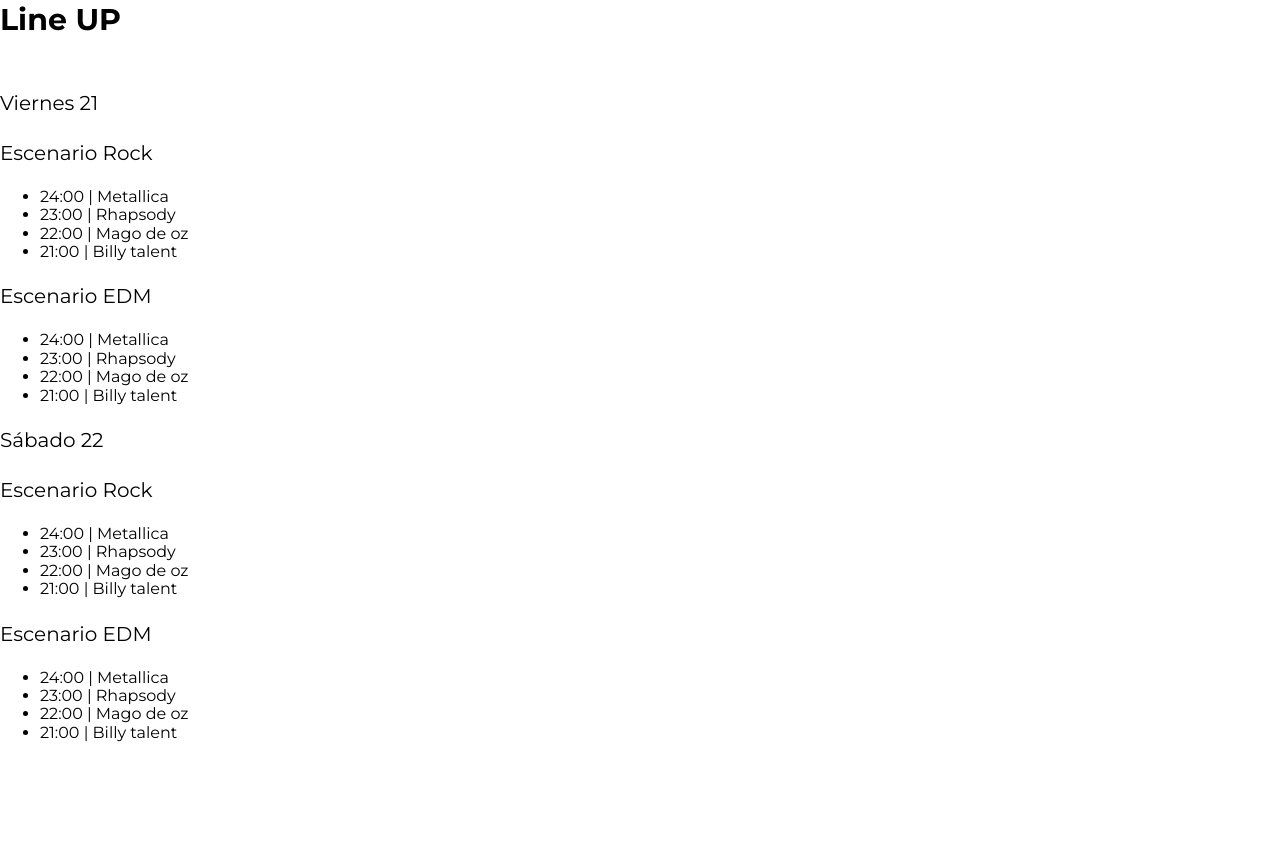
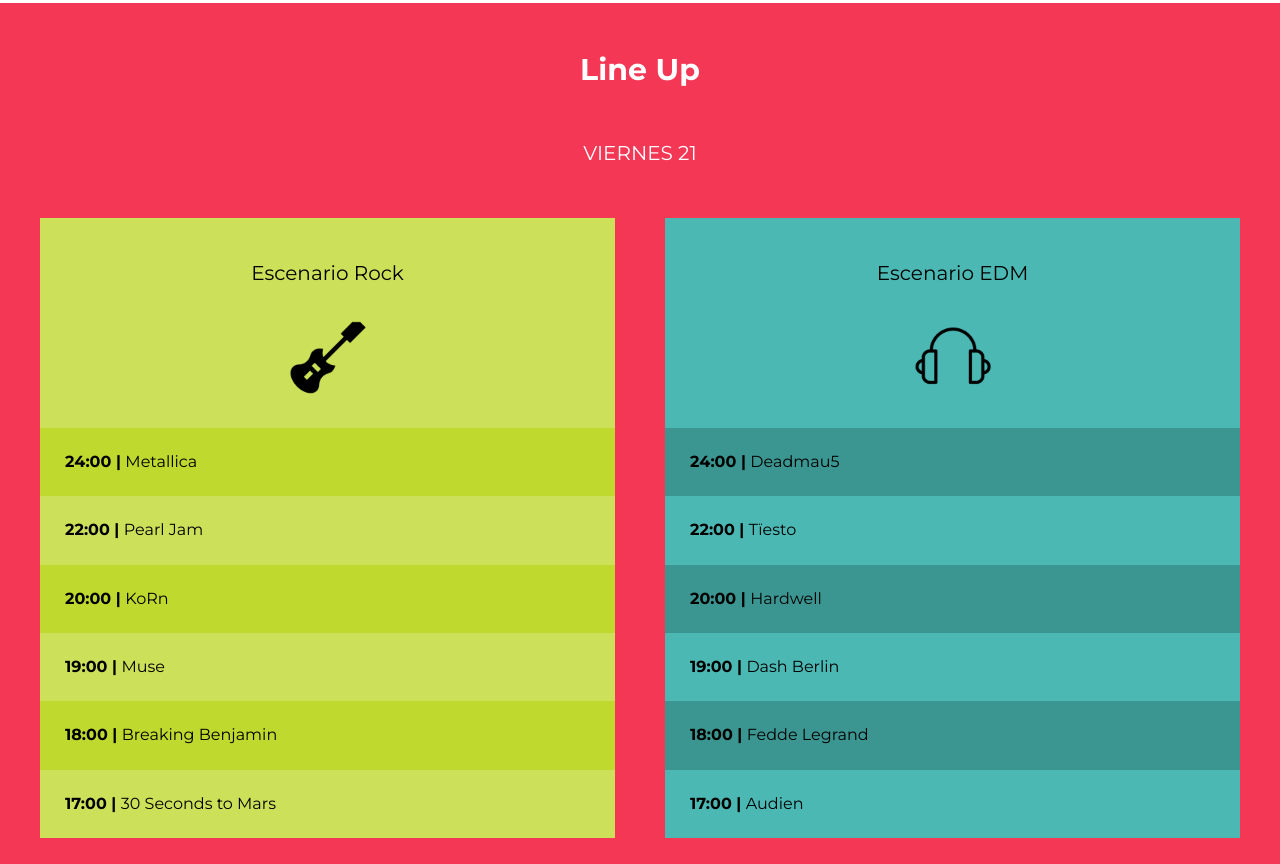
Before and after one commit to AlejandroIt2019/FestivalM, a website: page index.html in a window 1280 px wide. Shown: the part 1216-2080 px from the top of the page. Before the commit the page ends 1974 px from the top, so only its background shows below. Drawn offline with Linux system fonts and the light colour scheme; files that its build step writes are made by us from their sources.

Commit message:
Insertando el JS para la galeria

```diff
--- a/gulpfile.js
+++ b/gulpfile.js
@@ -58,6 +58,12 @@
     done();
 }
 
+function javascript(done) {
+    src('src/js/**/*.js')
+        .pipe(dest('build/js'));
+
+    done();
+}
 
 //se necesita conector de sass, plugins "gulp-sass"
 //llamar siempre el node.
@@ -65,6 +71,8 @@
 function dev(done) {
 
     watch('src/scss/**/*.scss', css);
+    watch('src/scss/**/*.js', javascript);
+
 
     done();
 }
@@ -72,4 +80,5 @@
 exports.imagenes = imagenes;
 exports.formatoavif = formatoavif;
 exports.versionWebp = versionWebp;
-exports.dev = parallel(imagenes, versionWebp, formatoavif, dev);
+exports.js = javascript;
+exports.dev = parallel(imagenes, versionWebp, formatoavif, javascript, dev);
--- a/index.html
+++ b/index.html
@@ -64,12 +64,11 @@
     </section>
 
 
-    <section class="lineup">
-        <h3>Line UP</h3>
-        <P class="dia">Viernes 21</P>
+    <section id="lineup" class="lineup">
+        <h3>Line Up</h3>
 
-
-        <div class="contenedor-escenarios contenedor-esc">
+        <p class="dia">Viernes 21</p>
+        <div class="escenarios-contenedor contenedor">
             <div class="escenario rock bg-amarillo">
                 <p class="nombre-escenario">Escenario Rock</p>
 
@@ -78,80 +77,118 @@
                         24:00 | <span>Metallica</span>
                     </li>
                     <li>
-                        23:00 | <span>Rhapsody</span>
+                        22:00 | <span>Pearl Jam</span>
                     </li>
                     <li>
-                        22:00 | <span>Mago de oz</span>
+                        20:00 | <span>KoRn</span>
                     </li>
                     <li>
-                        21:00 | <span>Billy talent</span>
+                        19:00 | <span>Muse</span>
+                    </li>
+                    <li>
+                        18:00 | <span>Breaking Benjamin</span>
+                    </li>
+                    <li>
+                        17:00 | <span>30 Seconds to Mars</span>
                     </li>
                 </ul>
-            </div> <!--escenario-->
+            </div> <!--.escenario-->
 
-            <div class="escenario rock">
+            <div class="escenario edm bg-verde">
                 <p class="nombre-escenario">Escenario EDM</p>
 
                 <ul class="calendario">
                     <li>
-                        24:00 | <span>Metallica</span>
+                        24:00 | <span>Deadmau5</span>
                     </li>
                     <li>
-                        23:00 | <span>Rhapsody</span>
+                        22:00 | <span>Tïesto</span>
                     </li>
                     <li>
-                        22:00 | <span>Mago de oz</span>
+                        20:00 | <span>Hardwell</span>
                     </li>
                     <li>
-                        21:00 | <span>Billy talent</span>
+                        19:00 | <span>Dash Berlin</span>
+                    </li>
+
+                    <li>
+                        18:00 | <span>Fedde Legrand</span>
+                    </li>
+                    <li>
+                        17:00 | <span>Audien</span>
                     </li>
                 </ul>
-            </div> <!--escenario-->
-        </div>  <!--contenedor de todos los escenarios-->
+            </div> <!--.escenario-->
+        </div> <!--.escenarios-contenedor -->
 
-        <P class="dia">Sábado 22</P>
-
-        <div class="contenedor-escenarios contenedor-esc">
+        <p class="dia">Sábado 22</p>
+        <div class="escenarios-contenedor contenedor">
             <div class="escenario rock bg-verde">
                 <p class="nombre-escenario">Escenario Rock</p>
 
                 <ul class="calendario">
                     <li>
-                        24:00 | <span>Metallica</span>
+                        24:00 | <span>Red Hot Chili Peppers</span>
                     </li>
                     <li>
-                        23:00 | <span>Rhapsody</span>
+                        22:00 | <span>The Killers</span>
                     </li>
                     <li>
-                        22:00 | <span>Mago de oz</span>
+                        20:00 | <span>Deftones</span>
                     </li>
                     <li>
-                        21:00 | <span>Billy talent</span>
+                        19:00 | <span>Limp Bizkit</span>
+                    </li>
+
+                    <li>
+                        18:00 | <span>Papa Roach</span>
+                    </li>
+                    <li>
+                        17:00 | <span>Lamb of God</span>
                     </li>
                 </ul>
-            </div> <!--escenario-->
+            </div> <!--.escenario-->
 
-            <div class="escenario rock bg-amarillo">
+            <div class="escenario edm bg-amarillo">
                 <p class="nombre-escenario">Escenario EDM</p>
 
                 <ul class="calendario">
                     <li>
-                        24:00 | <span>Metallica</span>
+                        24:00 | <span>Paul Van Dyk</span>
                     </li>
                     <li>
-                        23:00 | <span>Rhapsody</span>
+                        22:00 | <span>Armin Van Buuren</span>
                     </li>
                     <li>
-                        22:00 | <span>Mago de oz</span>
+                        20:00 | <span>Above & Beyond</span>
                     </li>
                     <li>
-                        21:00 | <span>Billy talent</span>
+                        19:00 | <span>Eric Prdyz</span>
+                    </li>
+
+                    <li>
+                        18:00 | <span>Ferry Corsten</span>
+                    </li>
+                    <li>
+                        17:00 | <span>Vini Vici</span>
                     </li>
                 </ul>
-            </div> <!--escenario-->
-        </div>  <!--contenedor de todos los escenarios-->
+            </div> <!--.escenario-->
+        </div> <!--.escenarios-contenedor -->
 
     </section>
 
+
+    <section class="galeria contenedor">
+        <h3>Galeria</h3>
+
+        <ul class="galeria-imagenes">
+
+        </ul>
+    </section>
+
+
+    <script src="build/js/app.js"></script>
+
 </body>
 </html>
--- /dev/null
+++ b/src/js/app.js
@@ -0,0 +1,14 @@
+document.addEventListener('DOMContentLoaded', function () {
+    iniciarApp();
+});
+
+function iniciarApp() {
+    crearGaleria();
+}
+
+function crearGaleria() {
+    const galeria = document.querySelector('.galeria-imagenes');
+
+    galeria.textContent = 'Vamos a crear la galeria';
+
+}
--- a/src/scss/base/_mixins.scss
+++ b/src/scss/base/_mixins.scss
@@ -32,3 +32,8 @@
     grid-template-columns: repeat($columns, 1fr);
     gap: $espaciado;
 }
+@mixin resetear-lista {
+    margin: 0;
+    padding: 0;
+    list-style: none;
+}
--- a/src/scss/layout/_index.scss
+++ b/src/scss/layout/_index.scss
@@ -3,3 +3,4 @@
 @forward 'header';
 @forward 'video';
 @forward 'festival';
+@forward 'lineup';
--- a/src/scss/layout/_lineup.scss
+++ b/src/scss/layout/_lineup.scss
@@ -0,0 +1,80 @@
+@use 'base/variables' as v;
+@use 'base/mixins' as m;
+
+
+
+.lineup {
+    background-color: v.$rosa;
+    padding: 5rem 0;
+
+    h3, p {
+        text-align: center;
+        color: v.$blanco;
+    }
+    .dia {
+        text-transform: uppercase;
+        margin: 5rem 0;
+    }
+}
+
+.escenarios-contenedor {
+    @include m.tablet {
+        @include m.grid(2, 5rem);
+    }
+
+    p {
+        color: v.$negro;
+    }
+
+}
+.escenario {
+    padding-top: 2rem;
+
+    p {
+        &:after {
+            content: '';
+            display: block;
+            width: 20rem;
+            height: 10rem;
+            background-size: 15rem;
+            background-repeat: no-repeat;
+            background-position: center center;
+            margin: 2rem auto 0 auto;
+        }
+    }
+}
+
+.rock .nombre-escenario:after {
+    background-image: url(../img/icono_rock.png);
+}
+.edm .nombre-escenario:after {
+    background-image: url(../img/icono_edm.png);
+}
+
+.calendario {
+    @include m.resetear-lista;
+
+        li {
+            padding: 2.5rem;
+            font-weight: 700;
+            span{
+                font-weight: 400;
+            }
+        }
+
+}
+
+.bg-amarillo {
+    background-color: v.$amarillo;
+
+    li:nth-child(odd){
+        background-color: darken(v.$amarillo, 10%);
+    }
+}
+.bg-verde {
+    background-color: v.$verde;
+
+    li:nth-child(odd){
+        background-color: darken(v.$verde, 10%);
+    }
+}
```
Also changed, not shown: build/css/app.css, build/js/app.js (added).
